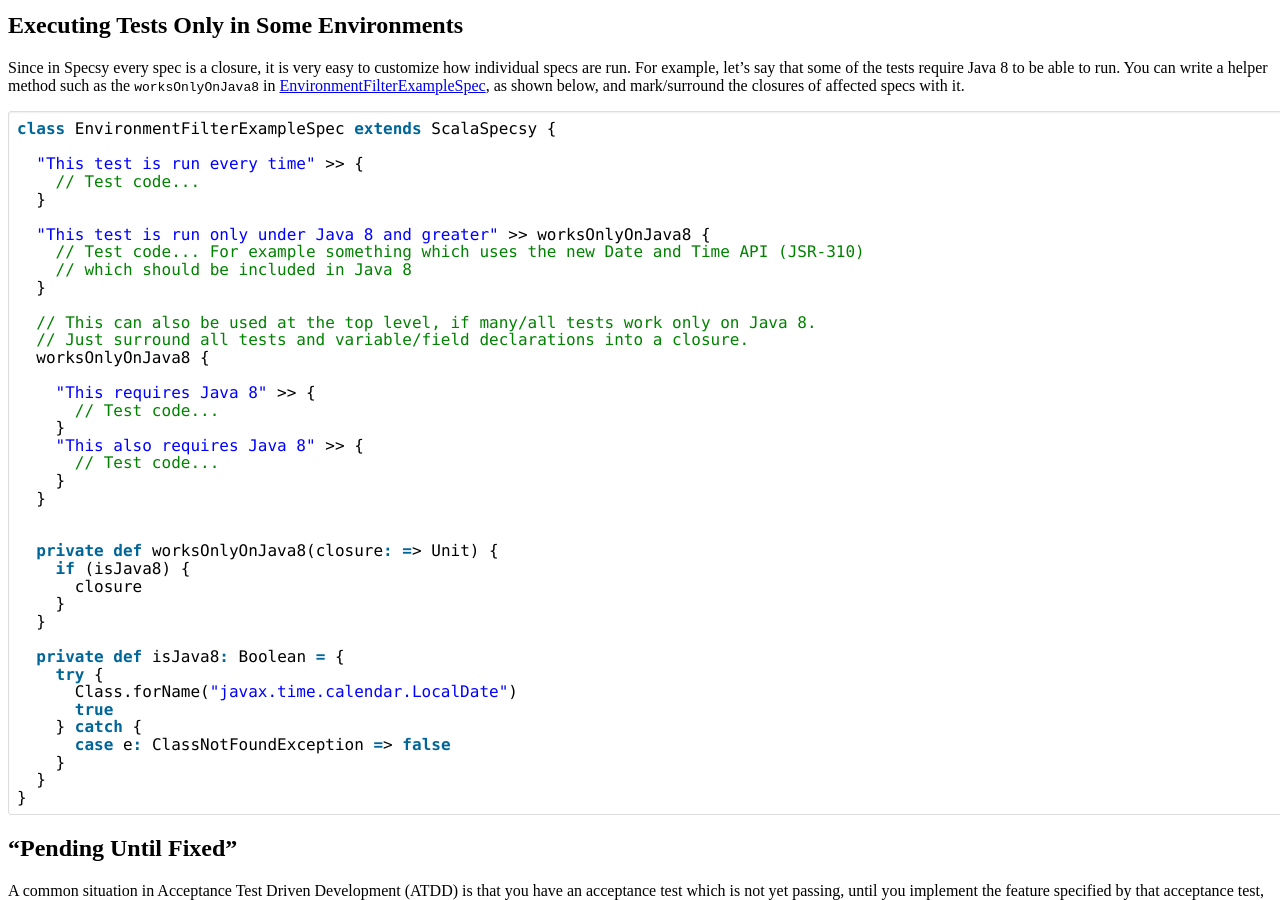
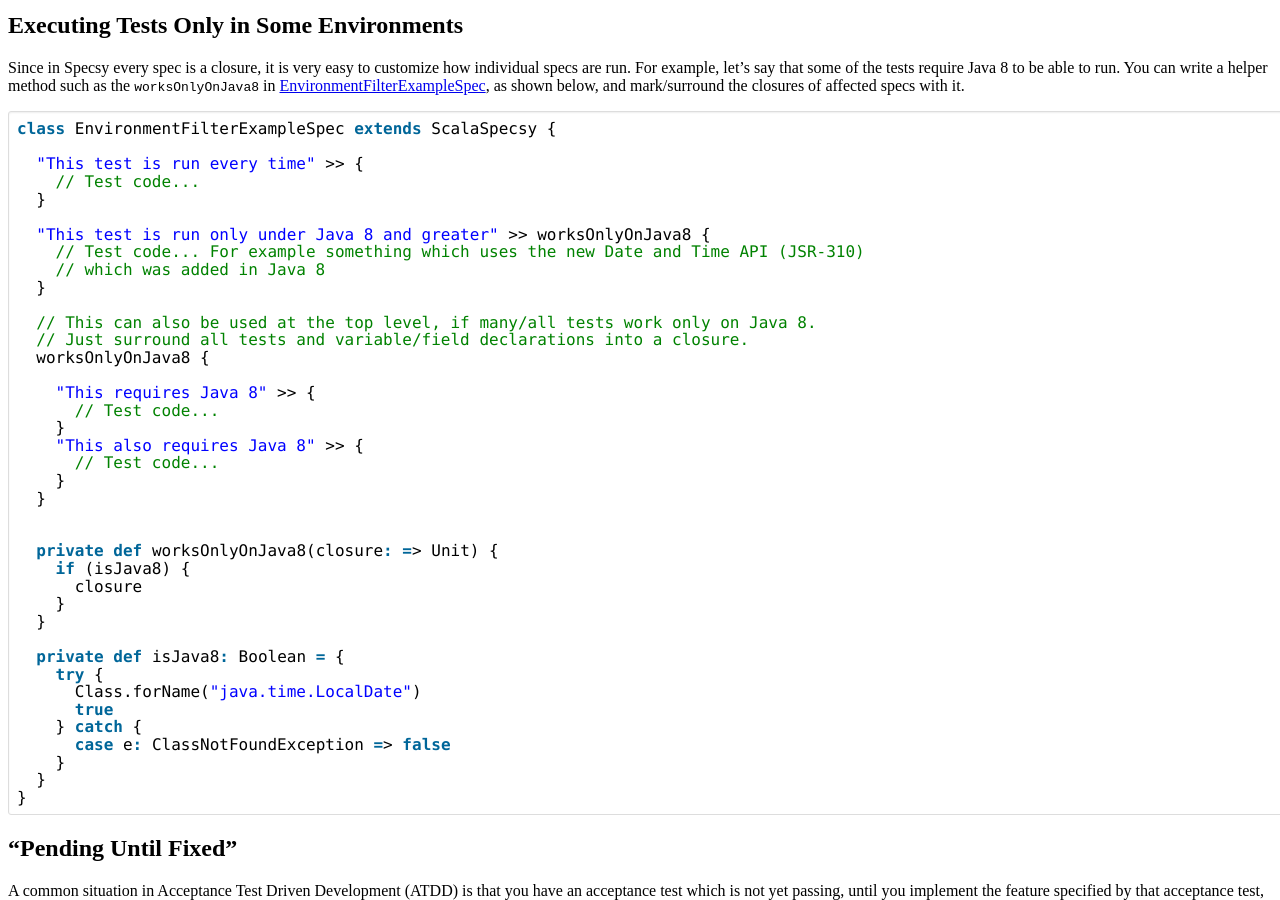
Before and after one commit to luontola/specsy, a Jekyll site: the page built from documentation.md, in a window 1280 px wide and 900 px high, scrolled down 5195 px. Built offline with Jekyll 4.4.1, drawn with Linux system fonts in a browser that asks for light colours.

Commit message:
Updated docs about Java 8

```diff
--- a/documentation.md
+++ b/documentation.md
@@ -305,7 +305,7 @@ class EnvironmentFilterExampleSpec extends ScalaSpecsy {
 
   "This test is run only under Java 8 and greater" >> worksOnlyOnJava8 {
     // Test code... For example something which uses the new Date and Time API (JSR-310)
-    // which should be included in Java 8
+    // which was added in Java 8
   }
 
   // This can also be used at the top level, if many/all tests work only on Java 8.
@@ -329,7 +329,7 @@ class EnvironmentFilterExampleSpec extends ScalaSpecsy {
 
   private def isJava8: Boolean = {
     try {
-      Class.forName("javax.time.calendar.LocalDate")
+      Class.forName("java.time.LocalDate")
       true
     } catch {
       case e: ClassNotFoundException => false
```
